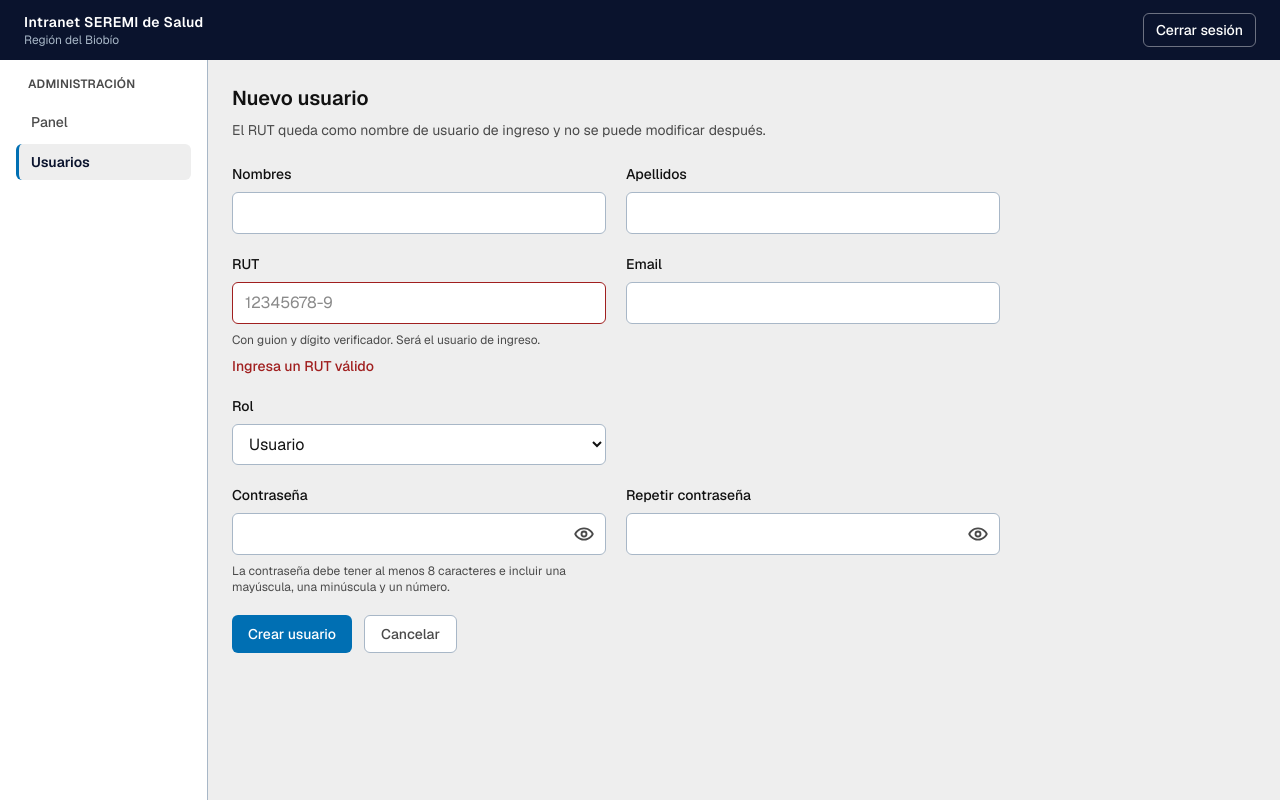
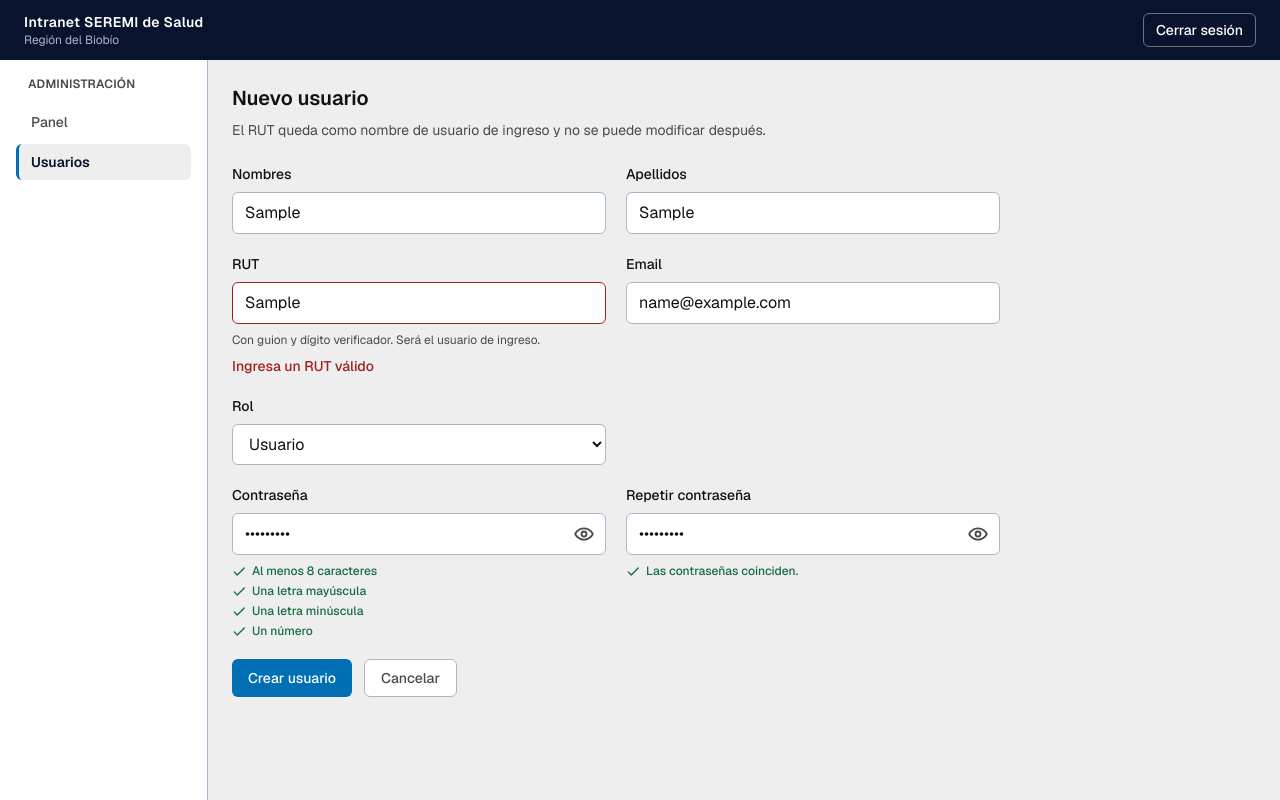
Before and after one commit to riclonso/repositorio-origen-RPC, a Next.js app: page /dashboard/usuarios/nuevo in a window 1280 px wide. Both pictures are taken after typing "Sample", "Sample", "Sample", "name@example.com", "Sample123", "Sample123" into the empty fields and a click on the button "Crear usuario". Built offline with nearby package versions, Linux system fonts and the light colour scheme.

Commit message:
refactor: implement controlled inputs in user forms and add password validation UI components

```diff
--- a/src/app/dashboard/usuarios/[id]/contrasena/contrasena-form.tsx
+++ b/src/app/dashboard/usuarios/[id]/contrasena/contrasena-form.tsx
@@ -1,15 +1,16 @@
 "use client";
 
-import { useActionState } from "react";
+import { useActionState, useState } from "react";
 import { useRouter } from "next/navigation";
 import Link from "next/link";
 import type { ZodError } from "zod";
 import {
-  MENSAJE_COMPLEJIDAD_CONTRASENA,
   restablecerContrasenaFormSchema,
 } from "@/modules/usuarios/schemas/usuario.schema";
 import { Boton } from "@/shared/components/Boton";
 import { CampoContrasena } from "@/shared/components/CampoContrasena";
+import { RequisitosContrasena } from "@/shared/components/RequisitosContrasena";
+import { CoincidenciaContrasena } from "@/shared/components/CoincidenciaContrasena";
 import { RUTA_USUARIOS } from "../../ruta-usuarios";
 
 const MENSAJE_ERROR_GENERICO = "No se pudo restablecer la contraseña. Intenta nuevamente.";
@@ -36,6 +37,11 @@ function aErroresPorCampo(error: ZodError): Record<string, string> {
 
 export function ContrasenaForm({ usuarioId }: { usuarioId: string }) {
   const router = useRouter();
+  // Campos controlados a propósito: React 19 resetea los no controlados de un
+  // `<form action={...}>` en cuanto la acción termina, también al devolver errores de
+  // validación. Sin esto, un error borraba lo ya tecleado.
+  const [contrasena, setContrasena] = useState("");
+  const [confirmacion, setConfirmacion] = useState("");
 
   const [estado, enviarFormulario, enviando] = useActionState<EstadoContrasenaForm, FormData>(
     async (_estadoPrevio, formData) => {
@@ -74,22 +80,37 @@ export function ContrasenaForm({ usuarioId }: { usuarioId: string }) {
   return (
     <form action={enviarFormulario} className="mt-6 flex flex-col gap-5">
       <div className="grid gap-5 md:grid-cols-2">
+        <div>
           <CampoContrasena
             id="contrasena"
             name="contrasena"
             etiqueta="Nueva contraseña"
-          ayuda={MENSAJE_COMPLEJIDAD_CONTRASENA}
             autoComplete="new-password"
             error={estado.errores.contrasena}
+            aria-describedby="requisitos-contrasena"
+            value={contrasena}
+            onChange={(evento) => setContrasena(evento.target.value)}
           />
+          <RequisitosContrasena id="requisitos-contrasena" contrasena={contrasena} />
+        </div>
 
+        <div>
           <CampoContrasena
             id="confirmacionContrasena"
             name="confirmacionContrasena"
             etiqueta="Repetir contraseña"
             autoComplete="new-password"
             error={estado.errores.confirmacionContrasena}
+            aria-describedby="coincidencia-contrasena"
+            value={confirmacion}
+            onChange={(evento) => setConfirmacion(evento.target.value)}
           />
+          <CoincidenciaContrasena
+            id="coincidencia-contrasena"
+            contrasena={contrasena}
+            confirmacion={confirmacion}
+          />
+        </div>
       </div>
 
       {estado.errorGeneral ? (
--- a/src/app/dashboard/usuarios/usuario-form.tsx
+++ b/src/app/dashboard/usuarios/usuario-form.tsx
@@ -1,17 +1,18 @@
 "use client";
 
-import { useActionState } from "react";
+import { useActionState, useState } from "react";
 import { useRouter } from "next/navigation";
 import Link from "next/link";
 import type { ZodError } from "zod";
 import type { RolUsuario } from "@/modules/usuarios/domain/entities/Usuario";
 import {
-  MENSAJE_COMPLEJIDAD_CONTRASENA,
   crearUsuarioFormSchema,
   editarUsuarioSchema,
 } from "@/modules/usuarios/schemas/usuario.schema";
 import { Boton } from "@/shared/components/Boton";
 import { CampoContrasena } from "@/shared/components/CampoContrasena";
+import { RequisitosContrasena } from "@/shared/components/RequisitosContrasena";
+import { CoincidenciaContrasena } from "@/shared/components/CoincidenciaContrasena";
 import { CampoSelect } from "@/shared/components/CampoSelect";
 import { CampoTexto } from "@/shared/components/CampoTexto";
 import { RUTA_USUARIOS } from "./ruta-usuarios";
@@ -67,6 +68,20 @@ type UsuarioFormProps = {
 export function UsuarioForm({ modo, endpoint, metodo, valoresIniciales }: UsuarioFormProps) {
   const router = useRouter();
   const esCreacion = modo === "crear";
+
+  // Los campos van CONTROLADOS a propósito. React 19 resetea los campos no controlados de un
+  // `<form action={...}>` en cuanto la acción termina, también cuando devuelve errores de
+  // validación: el operador corregía un RUT mal escrito y encontraba el resto del formulario
+  // en blanco. Con el valor en estado, un error deja de costar volver a teclear todo.
+  const [valores, setValores] = useState(() => ({
+    ...valoresIniciales,
+    contrasena: "",
+    confirmacionContrasena: "",
+  }));
+
+  function actualizarCampo(campo: keyof typeof valores, valor: string) {
+    setValores((previos) => ({ ...previos, [campo]: valor }));
+  }
 
   const [estado, enviarFormulario, enviando] = useActionState<EstadoUsuarioForm, FormData>(
     async (_estadoPrevio, formData) => {
@@ -143,7 +158,8 @@ export function UsuarioForm({ modo, endpoint, metodo, valoresIniciales }: Usuari
           name="nombres"
           etiqueta="Nombres"
           autoComplete="given-name"
-          defaultValue={valoresIniciales.nombres}
+          value={valores.nombres}
+          onChange={(evento) => actualizarCampo("nombres", evento.target.value)}
           error={estado.errores.nombres}
         />
 
@@ -152,7 +168,8 @@ export function UsuarioForm({ modo, endpoint, metodo, valoresIniciales }: Usuari
           name="apellidos"
           etiqueta="Apellidos"
           autoComplete="family-name"
-          defaultValue={valoresIniciales.apellidos}
+          value={valores.apellidos}
+          onChange={(evento) => actualizarCampo("apellidos", evento.target.value)}
           error={estado.errores.apellidos}
         />
 
@@ -163,7 +180,8 @@ export function UsuarioForm({ modo, endpoint, metodo, valoresIniciales }: Usuari
             etiqueta="RUT"
             ayuda="Con guion y dígito verificador. Será el usuario de ingreso."
             placeholder="12345678-9"
-            defaultValue={valoresIniciales.rut}
+            value={valores.rut}
+            onChange={(evento) => actualizarCampo("rut", evento.target.value)}
             error={estado.errores.rut}
           />
         ) : null}
@@ -174,7 +192,8 @@ export function UsuarioForm({ modo, endpoint, metodo, valoresIniciales }: Usuari
           etiqueta="Email"
           type="email"
           autoComplete="email"
-          defaultValue={valoresIniciales.email}
+          value={valores.email}
+          onChange={(evento) => actualizarCampo("email", evento.target.value)}
           error={estado.errores.email}
         />
 
@@ -183,29 +202,45 @@ export function UsuarioForm({ modo, endpoint, metodo, valoresIniciales }: Usuari
           name="rol"
           etiqueta="Rol"
           opciones={OPCIONES_ROL}
-          defaultValue={valoresIniciales.rol}
+          value={valores.rol}
+          onChange={(evento) => actualizarCampo("rol", evento.target.value)}
           error={estado.errores.rol}
         />
       </div>
 
       {esCreacion ? (
         <div className="grid gap-5 md:grid-cols-2">
+          <div>
             <CampoContrasena
               id="contrasena"
               name="contrasena"
               etiqueta="Contraseña"
-            ayuda={MENSAJE_COMPLEJIDAD_CONTRASENA}
               autoComplete="new-password"
               error={estado.errores.contrasena}
+              aria-describedby="requisitos-contrasena"
+              value={valores.contrasena}
+              onChange={(evento) => actualizarCampo("contrasena", evento.target.value)}
             />
+            <RequisitosContrasena id="requisitos-contrasena" contrasena={valores.contrasena} />
+          </div>
 
+          <div>
             <CampoContrasena
               id="confirmacionContrasena"
               name="confirmacionContrasena"
               etiqueta="Repetir contraseña"
               autoComplete="new-password"
               error={estado.errores.confirmacionContrasena}
+              aria-describedby="coincidencia-contrasena"
+              value={valores.confirmacionContrasena}
+              onChange={(evento) => actualizarCampo("confirmacionContrasena", evento.target.value)}
             />
+            <CoincidenciaContrasena
+              id="coincidencia-contrasena"
+              contrasena={valores.contrasena}
+              confirmacion={valores.confirmacionContrasena}
+            />
+          </div>
         </div>
       ) : null}
 
--- a/src/app/globals.css
+++ b/src/app/globals.css
@@ -27,6 +27,9 @@
   /* Hover del azul institucional. Sin esto el hover saltaba de #006fb3 a gob-tertiary
      (#0a132d, casi negro), un cambio demasiado brusco para una accion primaria. */
   --color-gob-primary-oscuro: #005b91;
+  /* Verde oscurecido (~5.6:1 sobre blanco) para requisitos cumplidos. Los verdes vivos
+     habituales rondan 2:1 y no alcanzan el mínimo AA para texto. */
+  --color-gob-success: #146c43;
 }
 
 /* Tema bloqueado en claro a proposito. Las superficies del panel (blanco, gob-neutral) y la
--- a/src/modules/usuarios/schemas/usuario.schema.ts
+++ b/src/modules/usuarios/schemas/usuario.schema.ts
@@ -7,7 +7,10 @@ export const MENSAJE_COMPLEJIDAD_CONTRASENA =
   "La contraseña debe tener al menos 8 caracteres e incluir una mayúscula, una minúscula y un número.";
 
 const MENSAJE_TOPE_CONTRASENA = "La contraseña es demasiado larga. Usa menos caracteres, sobre todo si incluye tildes o eñes.";
-const MENSAJE_CONFIRMACION_CONTRASENA = "Las contraseñas no coinciden.";
+// Exportado para que el aviso en vivo del formulario use exactamente el mismo texto que el
+// error de validación, y no aparezcan dos redacciones distintas para el mismo problema.
+export const MENSAJE_CONFIRMACION_CONTRASENA = "Las contraseñas no coinciden.";
+export const MENSAJE_COINCIDENCIA_CONTRASENA = "Las contraseñas coinciden.";
 
 const LARGO_MINIMO_CONTRASENA = 8;
 // bcrypt trunca en 72 BYTES, no en 72 caracteres: con tildes o eñes 72 caracteres los superan
@@ -16,13 +19,34 @@ const MAXIMO_BYTES_CONTRASENA = 72;
 
 const codificadorUtf8 = new TextEncoder();
 
+// Fuente única de las reglas de complejidad: la validación del servidor y la lista que el
+// formulario muestra en vivo recorren este mismo arreglo, así no pueden divergir. Si se agrega
+// una regla aquí, el checklist la refleja solo.
+export const REGLAS_CONTRASENA = [
+  {
+    id: "largo",
+    etiqueta: `Al menos ${LARGO_MINIMO_CONTRASENA} caracteres`,
+    cumple: (contrasena: string) => contrasena.length >= LARGO_MINIMO_CONTRASENA,
+  },
+  {
+    id: "mayuscula",
+    etiqueta: "Una letra mayúscula",
+    cumple: (contrasena: string) => /[A-Z]/.test(contrasena),
+  },
+  {
+    id: "minuscula",
+    etiqueta: "Una letra minúscula",
+    cumple: (contrasena: string) => /[a-z]/.test(contrasena),
+  },
+  {
+    id: "digito",
+    etiqueta: "Un número",
+    cumple: (contrasena: string) => /\d/.test(contrasena),
+  },
+] as const;
+
 function cumpleComplejidad(contrasena: string): boolean {
-  return (
-    contrasena.length >= LARGO_MINIMO_CONTRASENA &&
-    /[a-z]/.test(contrasena) &&
-    /[A-Z]/.test(contrasena) &&
-    /\d/.test(contrasena)
-  );
+  return REGLAS_CONTRASENA.every((regla) => regla.cumple(contrasena));
 }
 
 // Sin `.trim()`: recortar espacios alteraría la contraseña que el operador realmente tecleó.
--- /dev/null
+++ b/src/shared/components/CoincidenciaContrasena.tsx
@@ -0,0 +1,42 @@
+"use client";
+
+import {
+  MENSAJE_COINCIDENCIA_CONTRASENA,
+  MENSAJE_CONFIRMACION_CONTRASENA,
+} from "@/modules/usuarios/schemas/usuario.schema";
+import { IconoCumplido, IconoNoCumplido } from "@/shared/components/iconos";
+
+type CoincidenciaContrasenaProps = {
+  contrasena: string;
+  confirmacion: string;
+  id?: string;
+};
+
+export function CoincidenciaContrasena({
+  contrasena,
+  confirmacion,
+  id,
+}: CoincidenciaContrasenaProps) {
+  // Mientras el campo esté vacío no se dice nada: avisar "no coinciden" a quien todavía no ha
+  // escrito nada es regañar por adelantado. El aviso aparece con la primera tecla.
+  if (confirmacion.length === 0) {
+    return null;
+  }
+
+  const coinciden = contrasena === confirmacion;
+
+  return (
+    <p
+      id={id}
+      aria-live="polite"
+      className={`mt-2 flex items-center gap-1.5 text-xs ${
+        coinciden ? "font-medium text-gob-success" : "font-medium text-gob-danger"
+      }`}
+    >
+      {/* Igual que en la lista de requisitos: cambia la forma del icono además del color, para
+          no dejar la información solo en el color. */}
+      {coinciden ? <IconoCumplido /> : <IconoNoCumplido />}
+      {coinciden ? MENSAJE_COINCIDENCIA_CONTRASENA : MENSAJE_CONFIRMACION_CONTRASENA}
+    </p>
+  );
+}
--- /dev/null
+++ b/src/shared/components/RequisitosContrasena.tsx
@@ -0,0 +1,43 @@
+"use client";
+
+import { REGLAS_CONTRASENA } from "@/modules/usuarios/schemas/usuario.schema";
+import { IconoCumplido, IconoPendiente } from "@/shared/components/iconos";
+
+type RequisitosContrasenaProps = {
+  contrasena: string;
+  id?: string;
+};
+
+// Recorre las mismas reglas que usa la validación del servidor, así que la lista no puede
+// quedar diciendo algo distinto de lo que el backend acepta.
+export function RequisitosContrasena({ contrasena, id }: RequisitosContrasenaProps) {
+  return (
+    <ul
+      id={id}
+      // `polite` anuncia el requisito que acaba de cumplirse sin interrumpir lo que el lector
+      // esté leyendo. Como cambia un ítem por pulsación, el anuncio queda corto.
+      aria-live="polite"
+      className="mt-2 flex flex-col gap-1"
+    >
+      {REGLAS_CONTRASENA.map((regla) => {
+        const cumplida = regla.cumple(contrasena);
+
+        return (
+          <li
+            key={regla.id}
+            className={`flex items-center gap-1.5 text-xs ${
+              cumplida ? "font-medium text-gob-success" : "text-gob-gray-a"
+            }`}
+          >
+            {/* El icono cambia de forma además de color: quien no distingue verde de gris
+                sigue viendo la diferencia entre un tilde y un círculo vacío. */}
+            {cumplida ? <IconoCumplido /> : <IconoPendiente />}
+            {regla.etiqueta}
+            {/* El color y el icono no llegan al lector de pantalla: el estado va en texto. */}
+            <span className="sr-only">{cumplida ? ": cumplido" : ": pendiente"}</span>
+          </li>
+        );
+      })}
+    </ul>
+  );
+}
```
Also changed, not shown: src/shared/components/iconos.tsx (+9 -0 lines). Lines whose indentation alone changed are shown as unchanged.
